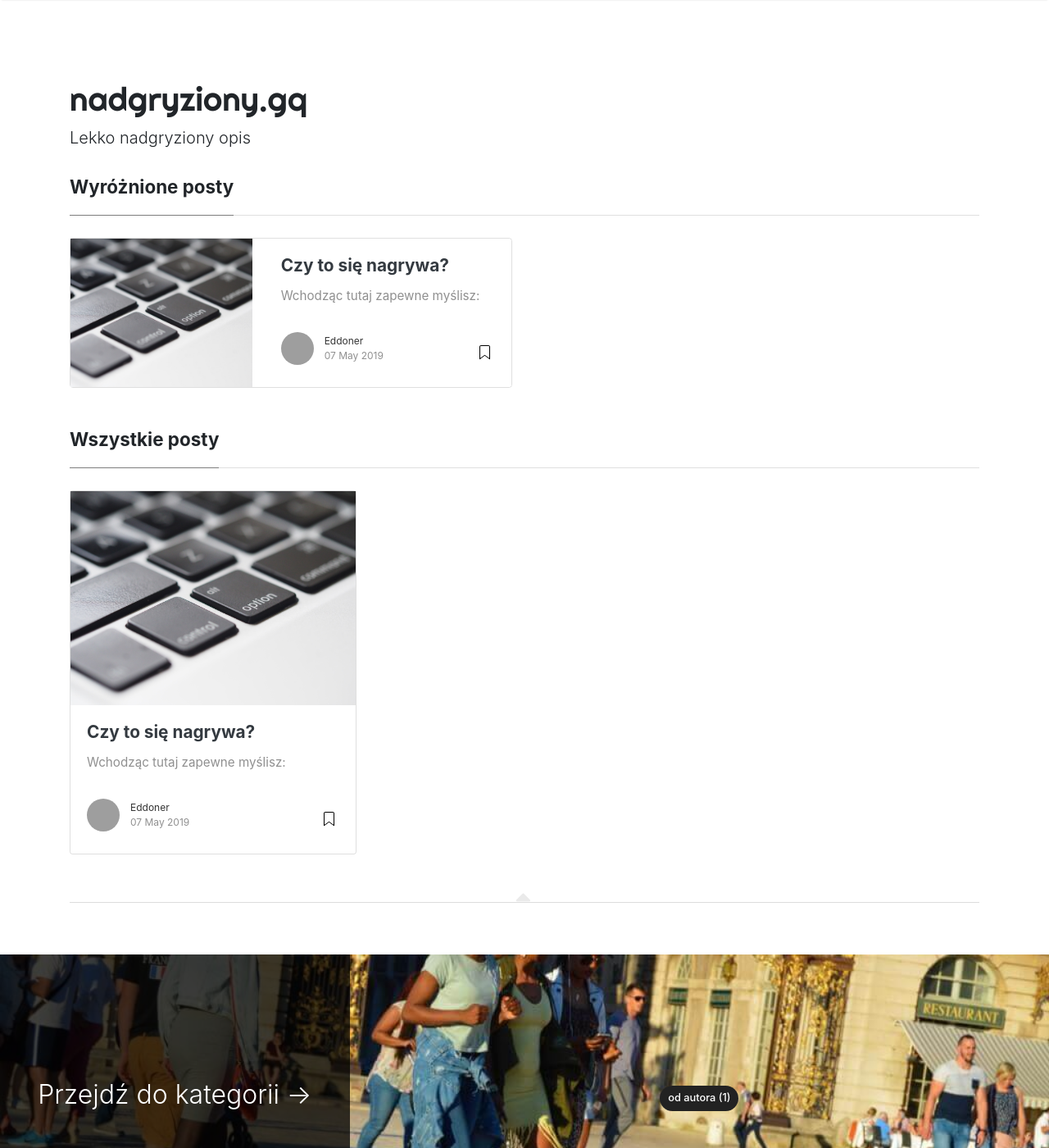
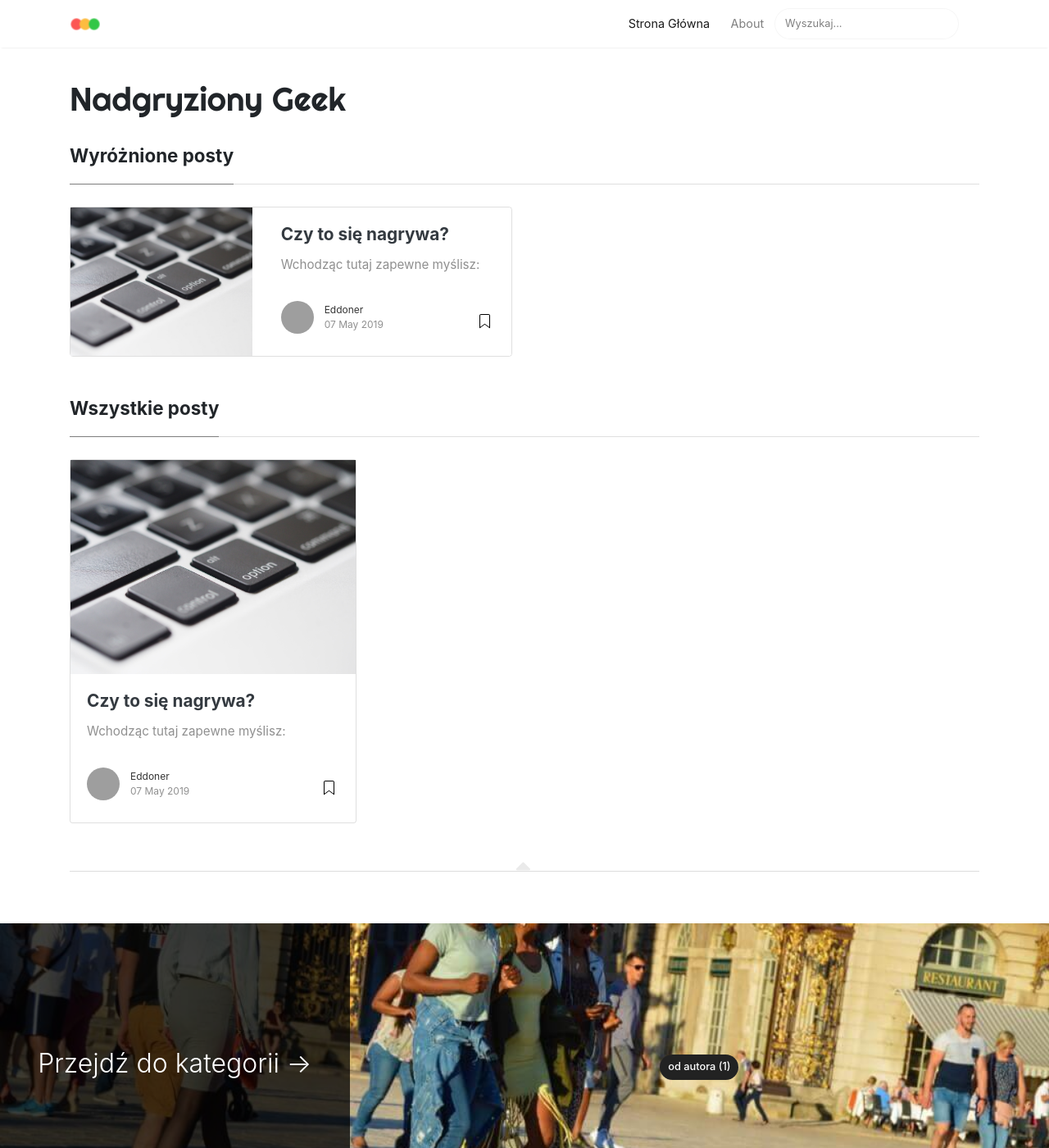
Before and after one commit to nadgryzionygq/nadgryzionygq.github.io, a Jekyll site: the page built from index.html, in a window 1280 px wide and 1400 px high. Shown: the whole window at 82% size. Built offline with Jekyll 4.4.1, drawn with Linux system fonts in a browser that asks for light colours; nearby versions of some CDN libraries; the list of posts is cut into pages by our own code; some of the changed text lies outside the part shown; grey boxes are pictures that could not be loaded.

Commit message:
Update _config.yml

```diff
--- a/_config.yml
+++ b/_config.yml
@@ -1,7 +1,7 @@
 # Site
-name: "nadgryziony.gq"
+name: "Nadgryziony Geek"
 title: "Nadgryziony Geek"
-description: "Lekko nadgryziony opis"
+description:
 logo: 'assets/images/logo.png'
 favicon: 'assets/images/nadgryziony_logo2.ico'
 baseurl:
@@ -20,7 +20,7 @@
     email: mateusz@porebiak.pl
     web: mateusz.porebiak.pl
     twitter: https://twitter.com/eddoner
-    description: "Testowy opis :)"
+    description:
 
 # Plugins
 plugins:
```
